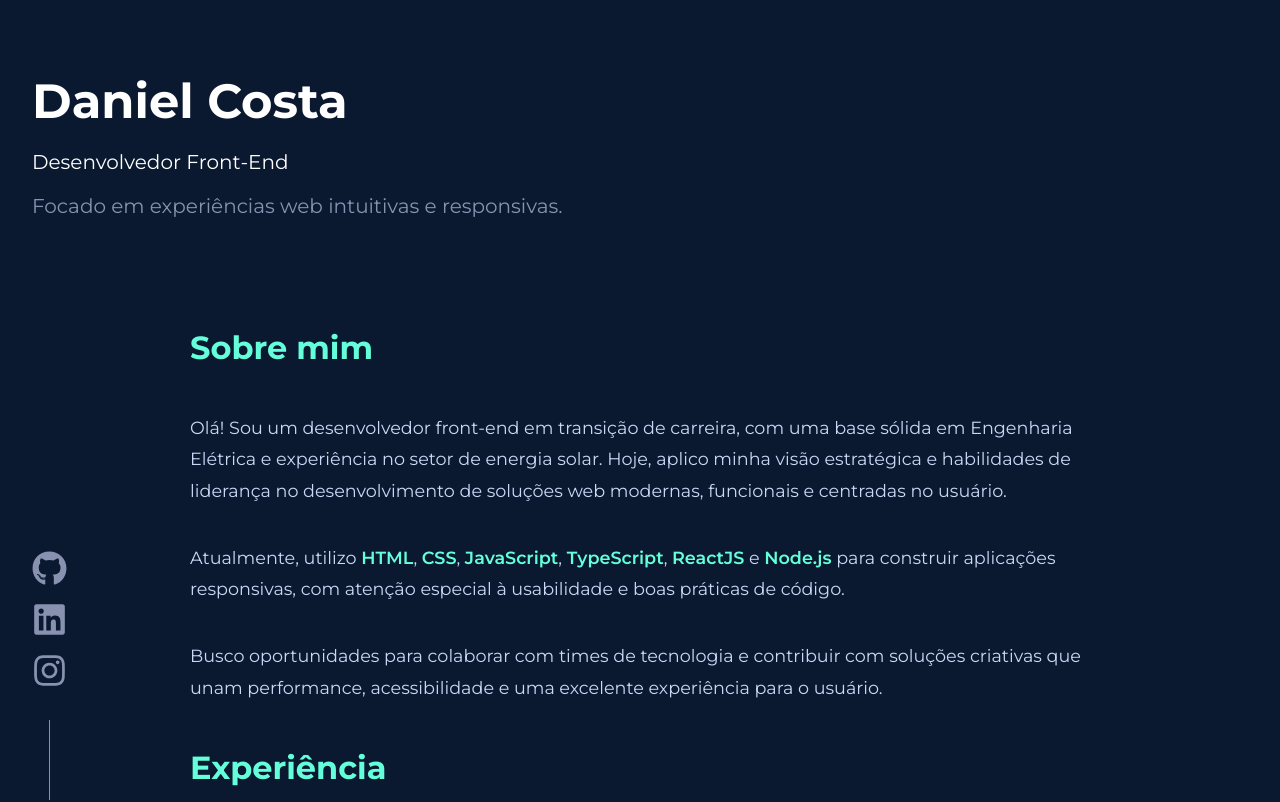
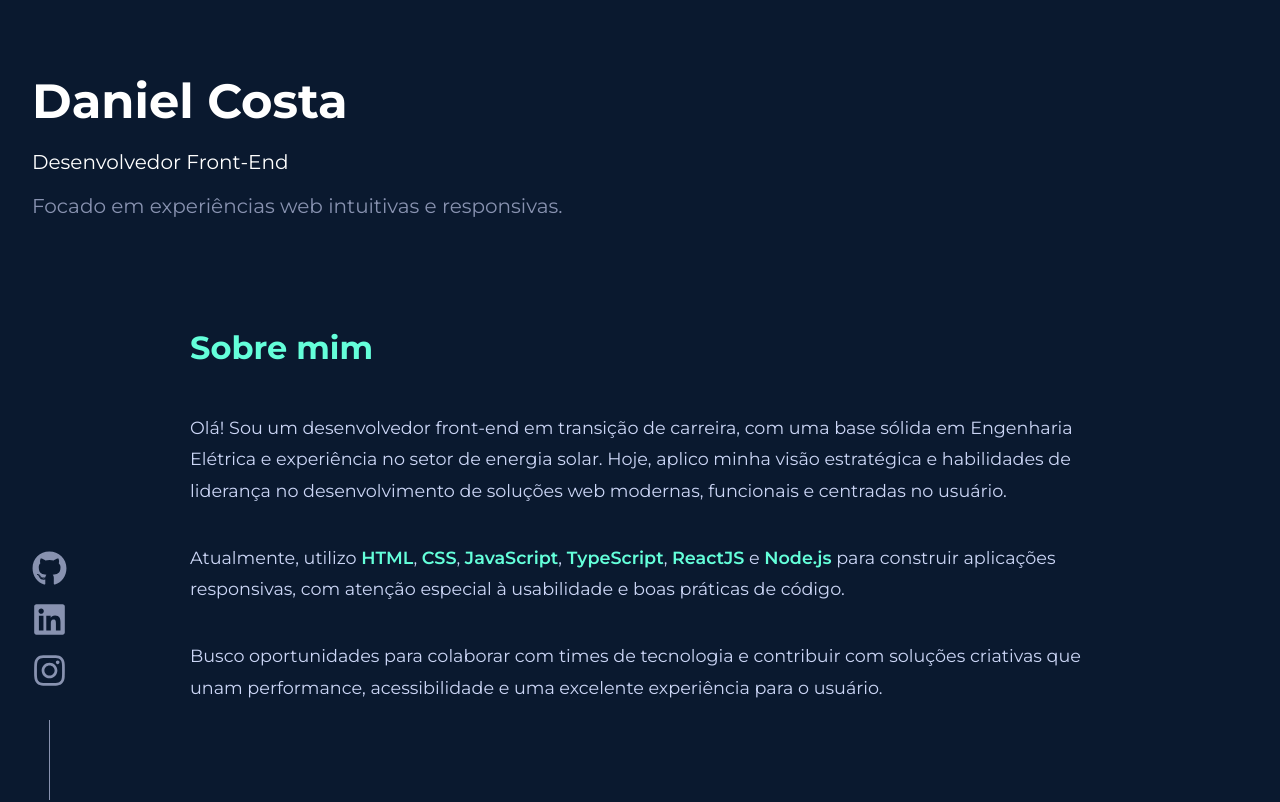
Before and after one commit to danielcoosta1/meu-portfolio, a React (Vite) app: page / in a window 1280 px wide. Shown: the top 802 px of the page. Built offline with nearby package versions, Linux system fonts and the light colour scheme.

Commit message:
Adionando um gap maior entre as sections

```diff
--- a/src/components/Layout/style.js
+++ b/src/components/Layout/style.js
@@ -24,6 +24,7 @@ export const ContentWrapper = styled.div`
   flex: 1;
   display: flex;
   justify-content: center;
+
 `;
 
 export const Content = styled.main`
@@ -31,10 +32,15 @@ export const Content = styled.main`
   max-width: 1200px;
   padding: 2rem 0;
   box-sizing: border-box;
+  display: flex;
+  flex-direction: column;
+  gap: 10rem;
+
 
 
   @media (max-width: 1200px){
     padding:2rem;
+    gap: 6rem;
   }
 
 
```
